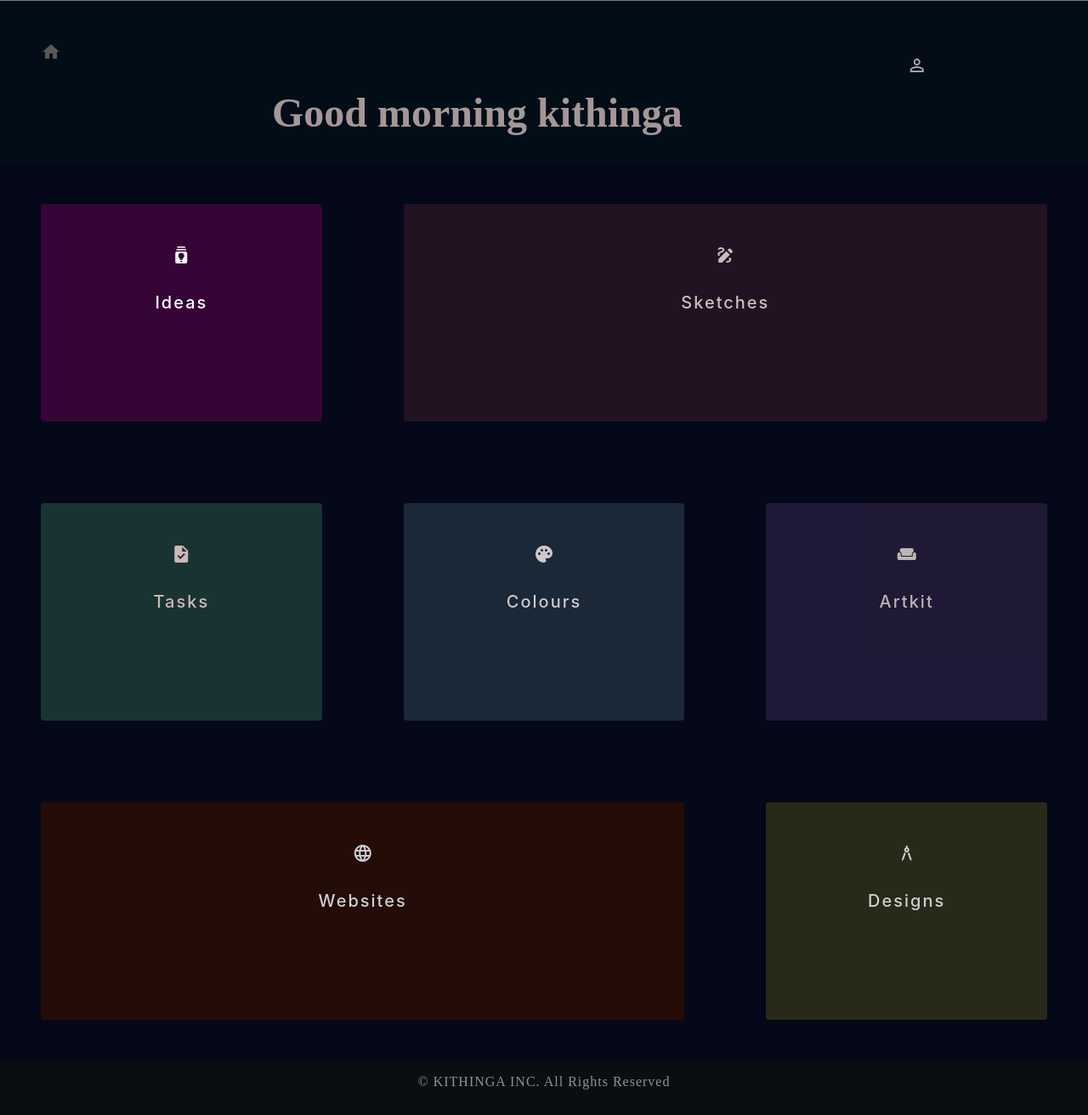
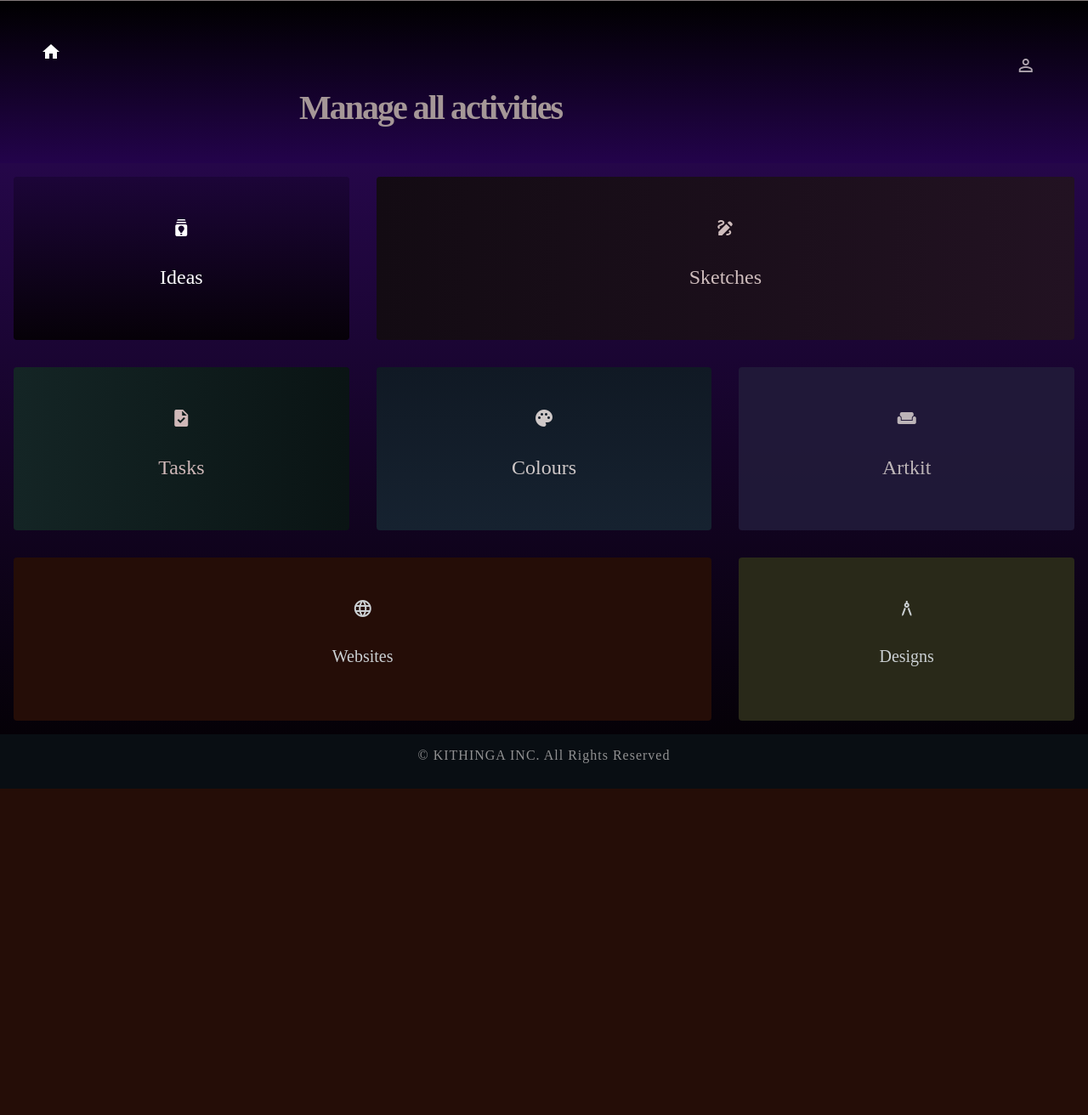
Before and after one commit to kithinga/simplewebapp, a PHP site: page / in a window 1280 px wide. Shown: the whole page at 85% size. After the commit the page ends 928 px from the top, so only its background shows below. Run offline with PHP 8.4, Linux system fonts and the light colour scheme; some libraries are stand-ins or nearby versions.

Commit message:
kithinga commits

```diff
--- a/header.css
+++ b/header.css
@@ -1,20 +1,25 @@
 * {
   padding: 0;
   margin: 0;
+  font-family: "Calibre-Bold";
 }
 .home{
     padding-top: 3rem;
     color: rgb(218, 218, 228);
+    min-height: 6rem;
+    color:rgb(199, 186, 186);
 }
 .inov{
   margin-left: 3rem;
+  color: white;
 }
 .paddup {
   padding-bottom: 1rem;
 }
 .head {
   min-height: 12rem;
-  background-color: rgb(2, 13, 24);
+  /* background-color: rgb(2, 13, 24); */
+  background-image: linear-gradient( rgb(0, 0, 0),rgb(35, 3, 75));
   top: 0;
   width: 100%;
   z-index: 1000;
@@ -24,14 +29,17 @@
   color: rgb(173, 163, 173);
   padding-top: 4rem;
   padding-left: 60%;
+  min-height: 6rem;
 }
 
 .name {
+    min-height:6rem;
   color: rgb(165, 151, 151);
-  font-size: 3em;
+  font-size: 2.5em;
   font-family: "Calibre-Bold";
-  font-weight: 900;
+  font-weight: 600;
   padding-left: 2rem;
+  letter-spacing:-2px;
   padding-top: 6rem;
   padding-bottom: 0.5rem;
 }
--- a/header.php
+++ b/header.php
@@ -14,13 +14,16 @@ include  'links.php';
 <body>
   <div class="container-fluid">
     <div class="head row no-gutters">
-      <div class="home col-lg-3"><a href="index.php">
+      <div class="col-lg-3">
+           <div class="home"><a href="index.php">
           <p><span class="inov material-icons md-24">home</span></p>
-        </a>
+        </a></div>
       </div>
-      <div class="name col-lg-7">Good morning kithinga</div>
-      <div class="search col-lg-2">
-        <span class="material-icons md-48">perm_identity</span>
+      <div class="col-lg-7">
+        <div class="name">Manage all activities</div>
+      </div>
+      <div class="col-lg-2">
+        <div class="search"><span class="material-icons md-48">perm_identity</span></div>
       </div>
     </div>
     <!-- <nav class="navbar navbar-expand-lg ">
--- a/index.css
+++ b/index.css
@@ -1,6 +1,7 @@
 *{
     padding:0;
     margin:0;
+    font-family: Calibre;
 }
 
 /* THIS IS THE NEWEST CSS */
@@ -8,95 +9,99 @@
 .all-slots{
     background-color:rgb(4, 8, 24);
 }
+
+
+.all-slots {
+    background-image: linear-gradient(rgb(37, 7, 73), rgb(5, 1, 7));
+  }
 .sec-one{
-    min-height: 16rem;
+    min-height: 13rem;
     color:rgb(68, 4, 77);
     text-align: center;
-    font-size:1.5rem;
-    letter-spacing:2px;
+    font-size:2rem;
     font-weight: 500;
+    color:rgb(189, 164, 192);
     cursor: pointer;
 }
 
 .idea-items{
     background-color:rgb(54, 4, 54);
-    min-height: 16rem;
+    min-height: 12rem;
     border-radius:4px;
-    margin:3rem;
+    margin:1rem;
     color:white;
+    /* background-image: linear-gradient(to right, rgb(39, 3, 48), rgb(20, 1, 20)); */
+    background-image: linear-gradient(rgb(28, 5, 56), rgb(6, 1, 8));
+}
 
-}
-.idea-items:hover .sketches-items{
-   background-color: rgb(31, 3, 31);
-}
 .icon-sec{
     padding-top: 3rem;
     padding-bottom:2rem;
 }
 .sketches-items{
     background-color:rgb(34, 18, 34);
-    min-height: 16rem;
+    background-image: linear-gradient(to right, rgb(19, 11, 19) , rgb(34, 18, 34));
+    min-height: 12rem;
     border-radius: 4px;
-    margin:3rem;
+    margin:1rem;
     color: rgb(207, 189, 189);
 }
 
 
 /* section 2 */
 .sec-two{
-    min-height: 16rem;
+    min-height: 13rem;
     color:rgb(207, 200, 200);
     text-align: center;
-    font-size:1.5rem;
-    letter-spacing:2px;
-    font-weight: 600;
+    font-size:2rem;
+    font-weight: 500;
 }
 .task-items{
-    background-color: rgb(25, 51, 51);
-    min-height: 16rem;
+    /* background-color: rgb(25, 51, 51); */
+    background-image: linear-gradient(to right, rgb(20, 37, 37) , rgb(10, 20, 20));
+    min-height: 12rem;
     border-radius: 4px;
-    margin:3rem;
+    margin:1rem;
     color: rgb(207, 184, 184);
 }
 
 .colour-items{
     background-color: rgb(26, 40, 56);
-    min-height: 16rem;
+    min-height: 12rem;
     border-radius: 4px;
-    margin:3rem;
-
+    margin:1rem;
+    background-image: linear-gradient(rgb(16, 25, 36), rgb(22, 34, 48));
 }
 .artkit-items{
     background-color: rgb(34, 27, 58);
-    min-height: 16rem;
+    min-height: 12rem;
     border-radius: 4px;
-    margin:3rem;
+    margin:1rem;
     opacity: 0.9;
 }
 
 
 /* section 3 */
 .sec-three{
-    min-height:16rem;
+    min-height:13rem;
     text-align: center;
     color: rgb(203, 208, 211);
-    font-size:1.5rem;
-    letter-spacing:2px;
+    font-size:2rem;
     font-weight: 500;
 }
 
 
 .design-items{
     background-color: rgb(41, 41, 25);
-    min-height: 16rem;
+    min-height: 12rem;
     border-radius: 4px;
-    margin:3rem;
+    margin:1rem;
 
 }
 .website-items{
     background-color: rgb(37, 13, 7);
-    min-height: 16rem;
+    min-height: 12rem;
     border-radius: 4px;
-    margin:3rem;
+    margin:1rem;
 
 }
--- a/index.php
+++ b/index.php
@@ -18,47 +18,47 @@ include 'header.php';
 
   <div class="container-fluid all-slots">
     <!-- section one -->
-    <div class="row no-gutters sec-one">
-      <div onclick="location.href='ideas.php'" class="col-lg-4">
+    <div class="row no-gutters sec-one" data-aos="fade-up">
+      <div onclick="location.href='ideas.php'" class="col-lg-4 col-xs-6">
         <div class="idea-items">
           <span class="icon-sec material-icons">batch_prediction</span>
-          <h5>Ideas</h5>
+          <h4>Ideas</h4>
         </div>
       </div>
-      <div onclick="location.href='sketches.php'" class="col-lg-8">
+      <div onclick="location.href='sketches.php'" class="col-lg-8 col-xs-6">
         <div class="sketches-items">
         <span class="icon-sec material-icons">draw</span>
-          <h5>Sketches</h5>
+          <h4>Sketches</h4>
         </div>
       </div>
     </div>
 
 
     <!-- section two-->
-    <div class="row sec-two no-gutters">
+    <div class="row sec-two no-gutters" data-aos="fade-up">
       <div class="col-lg-4">
         <div class="task-items">
          <span class="icon-sec material-icons">task</span>
-          <h5>Tasks</h5>
+          <h4>Tasks</h4>
         </div>
       </div>
       <div class="col-lg-4">
         <div class="colour-items">
         <span class="icon-sec material-icons">palette</span>
-          <h5>Colours</h5>
+          <h4>Colours</h4>
         </div>
       </div>
       <div class="col-lg-4">
         <div class="artkit-items">
           <span class="icon-sec material-icons">weekend</span>
-          <h5>Artkit</h5>
+          <h4>Artkit</h4>
         </div>
       </div>
     </div>
 
 
     <!--section  three-->
-    <div class="row sec-three no-gutters">
+    <div class="row sec-three no-gutters" data-aos="fade-up">
       <div class="col-lg-8">
         <div class="website-items">
         <span class="icon-sec material-icons">language</span>
--- a/sketches.css
+++ b/sketches.css
@@ -9,6 +9,7 @@
 .pigment{
 transition-duration: 0.5s;
 min-height: 12rem;
+margin: 5px;
 }
 .pigment:hover{
    opacity: 0.7;
@@ -21,25 +22,28 @@ min-height: 12rem;
   }
 .imgbtn{
     outline: none;
-   color:rgb(4, 87, 87);
-   background-color:white;
+    color:rgb(4, 87, 87);
+    background-color:white;
     margin: 1rem;
     width:12rem;
     height:3rem;
     border-radius:2rem;
     font-weight: 500;
-    border: 1px solid rgb(196, 202, 202);
+    border: none;
     padding-bottom:5px;
+}
+.add-art{
+    font-size:2rem;
 }
 
 .artimg{
     z-index: -100;
     width: 100%;
     height:270px;
-
+    border-radius:4px;
 }
 .sketches{
- background-color: aliceblue;
+ background-color: rgb(4, 21, 36);
 }
 
 .centre-image{
```
Also changed, not shown: ideas.css (+85 -193 lines), ideas.php (+27 -27 lines), sketches.php (+5 -6 lines).
